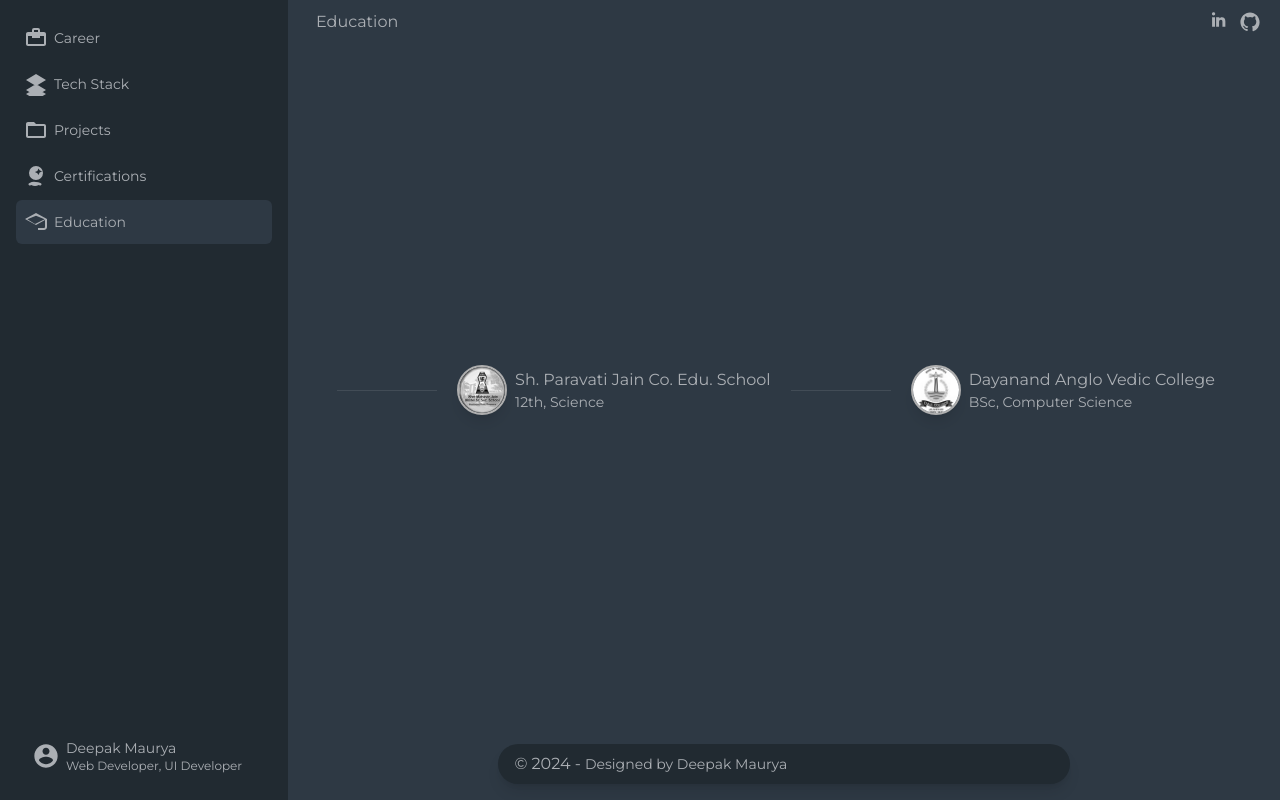
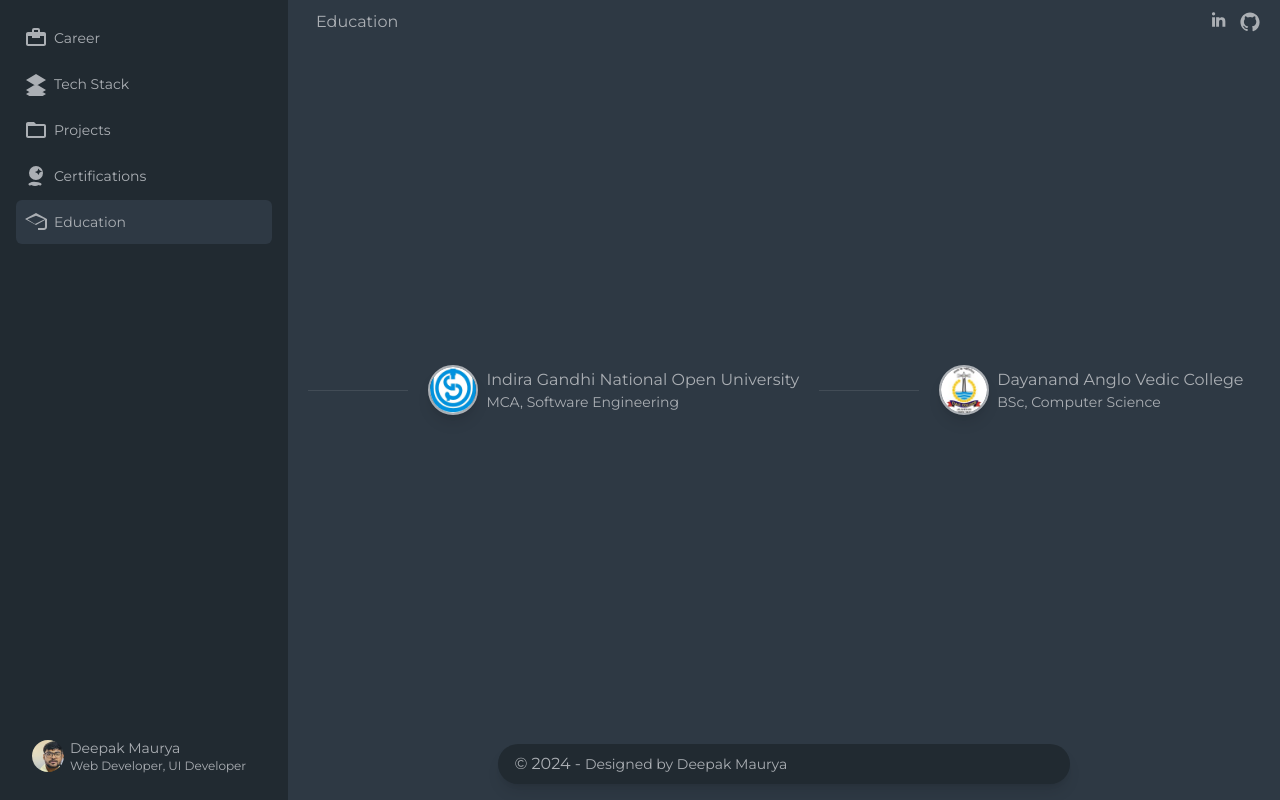
Before and after one commit to thedeepakmaurya/portfolionext, a Next.js app: page /education in a window 1280 px wide. Built offline with nearby package versions, Linux system fonts and the light colour scheme.

Commit message:
color added

```diff
--- a/src/components/Career.jsx
+++ b/src/components/Career.jsx
@@ -17,14 +17,14 @@ const Career = () => {
       </div>
       <div className="w-auto h-auto flex items-center justify-center gap-2 px-4">
         <Image
-          className="rounded-full grayscale border-2 border-lightforeground shadow-lg"
-          src="/img/career/unified.jpeg"
+          className="rounded-full border-2 border-lightforeground shadow-lg "
+          src="/img/career/sg.jpeg"
           alt="sgwebapp"
           width={50}
           height={50}
         />
         <div>
-          <h1>Unified Mentor Pvt Ltd</h1>
+          <h1>SG Webapp Techniques</h1>
           <h2 className="text-sm">Web Developer</h2>
         </div>
       </div>
@@ -39,16 +39,17 @@ const Career = () => {
           <rect width="200" height="1" />
         </svg>
       </div>
+
       <div className="w-auto h-auto flex items-center justify-center gap-2 px-4">
         <Image
-          className="rounded-full grayscale border-2 border-lightforeground shadow-lg "
-          src="/img/career/sg.jpeg"
+          className="rounded-full border-2 border-lightforeground shadow-lg"
+          src="/img/career/unified.jpeg"
           alt="sgwebapp"
           width={50}
           height={50}
         />
         <div>
-          <h1>SG Webapp Techniques</h1>
+          <h1>Unified Mentor Pvt Ltd</h1>
           <h2 className="text-sm">Web Developer</h2>
         </div>
       </div>
--- a/src/components/Certificates.jsx
+++ b/src/components/Certificates.jsx
@@ -25,7 +25,7 @@ const Certificates = () => {
         {certificates.map((certificate, index) => (
           <div key={index} className=" flex flex-col  justify-center gap-2 border border-1 border-lightforeground p-4 h-32 xl:w-44 w-full rounded-lg px-4">
             <Image
-              className="rounded-full h-8 w-8 grayscale border-2 border-lightforeground shadow-lg"
+              className="rounded-full h-8 w-8 border-2 border-lightforeground shadow-lg"
               src={certificate.img}
               alt="certificates"
               width={50}
--- a/src/components/Education.jsx
+++ b/src/components/Education.jsx
@@ -17,15 +17,15 @@ const Education = () => {
       </div>
       <div className="w-auto h-auto flex items-center justify-center gap-2 px-4">
         <Image
-          className="rounded-full grayscale border-2 border-foreground shadow-lg"
-          src="/img/education/parvatijainsdchool.gif"
-          alt="sgwebapp"
+          className="rounded-full border-2 border-foreground shadow-lg"
+          src="/img/education/ignou.jpg"
+          alt="ignou"
           width={50}
           height={50}
         />
         <div>
-          <h1 className="text-nowrap">Sh. Paravati Jain Co. Edu. School</h1>
-          <h2 className="text-sm">12th, Science</h2>
+          <h1 className="text-nowrap">Indira Gandhi National Open University</h1>
+          <h2 className="text-sm">MCA, Software Engineering</h2>
         </div>
       </div>
       <div>
@@ -41,7 +41,7 @@ const Education = () => {
       </div>
       <div className="w-auto h-auto flex items-center justify-center gap-2 px-4">
         <Image
-          className="rounded-full grayscale border-2 border-foreground shadow-lg "
+          className="rounded-full border-2 border-foreground shadow-lg "
           src="/img/education/dav.jpeg"
           alt="sgwebapp"
           width={50}
--- a/src/components/Profile.jsx
+++ b/src/components/Profile.jsx
@@ -7,7 +7,7 @@ const profile = () => {
   return (
     <section className="h-full w-full flex flex-col items-center justify-center">
       <Image
-        className="border-2 border-foreground rounded-full shadow-lg grayscale xl:mb-0 mb-2"
+        className="border-2 border-foreground rounded-full shadow-lg xl:mb-0 mb-2"
         src="/img/profile/profile.jpg"
         alt="profile"
         width={80}
--- a/src/components/Projects.jsx
+++ b/src/components/Projects.jsx
@@ -22,7 +22,7 @@ const Projects = () => {
                 </div>
               </div>
               <Image
-                className="rounded-full grayscale border-2 border-foreground shadow-lg object-cover "
+                className="rounded-full border-2 border-foreground shadow-lg object-cover "
                 src={project.image}
                 alt="project image"
                 width={40}
--- a/src/components/SideNav.jsx
+++ b/src/components/SideNav.jsx
@@ -4,6 +4,7 @@ import SideNavLink from "./SideNavLink";
 import data from "../../public/database/nav.json";
 import Link from "next/link";
 import { usePathname } from "next/navigation";
+import Image from "next/image";
 
 const Sidenav = ({ children }) => {
   const [home, setHome] = useState(false);
@@ -85,15 +86,7 @@ const Sidenav = ({ children }) => {
           >
             <Link className="flex items-center px-2 gap-1.5" href="/">
               <span>
-                <svg
-                  xmlns="http://www.w3.org/2000/svg"
-                  viewBox="0 0 24 24"
-                  width="28"
-                  height="28"
-                  fill="currentColor"
-                >
-                  <path d="M12 2C6.48 2 2 6.48 2 12s4.48 10 10 10 10-4.48 10-10S17.52 2 12 2zm0 3c1.66 0 3 1.34 3 3s-1.34 3-3 3-3-1.34-3-3 1.34-3 3-3zm0 14c-2.5 0-4.71-1.28-6-3.22.03-1.99 4-3.08 6-3.08s5.97 1.09 6 3.08C16.71 17.72 14.5 19 12 19z" />
-                </svg>
+                <Image className="w-8 h-8 rounded-full" src="/img/profile/profile.jpg" alt="profile" width={100} height={100}/>
               </span>
               <span className="flex flex-col text-sm">
                 Deepak Maurya
```
Also changed, not shown: public/img/education/ignou.jpg (added), public/img/education/parvatijainsdchool.gif (deleted).
